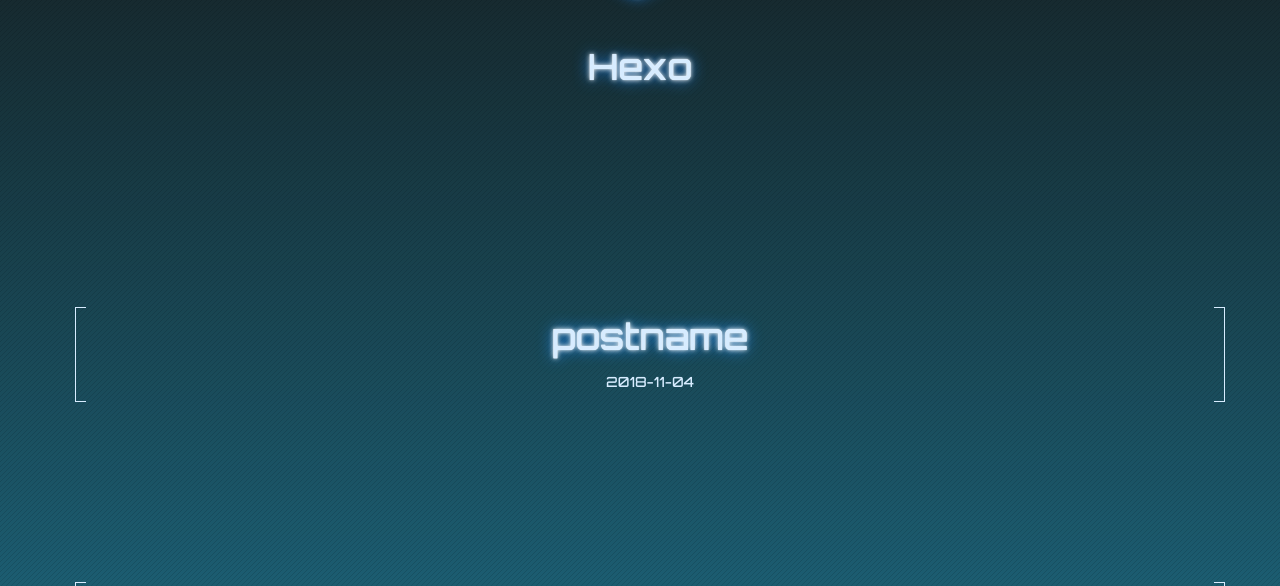
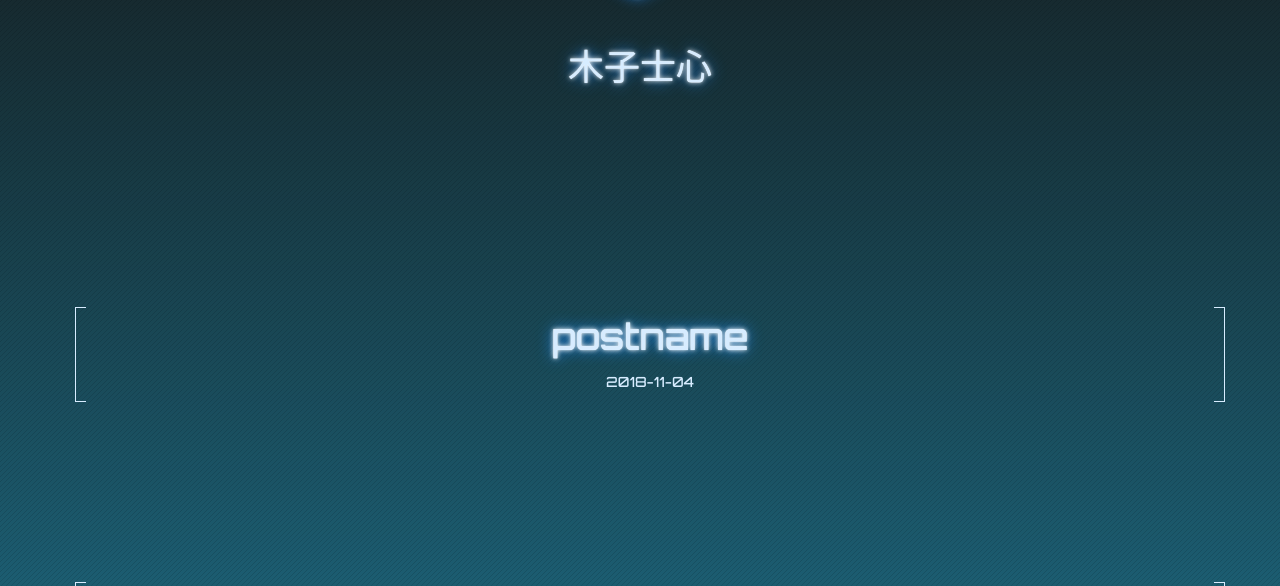
Before and after one commit to lizhi521/lizhi521.github.io, a plain HTML site: page index.html in a window 1280 px wide. Shown: the part 163-749 px from the top of the page. Drawn offline with nearby package versions, Linux system fonts and the light colour scheme.

Commit message:
Site updated: 2018-11-04 18:46:45

```diff
--- a/index.html
+++ b/index.html
@@ -13,19 +13,19 @@
 
     <!--Author-->
 
-        <meta name="author" content="John Doe">
+        <meta name="author" content="李志">
 
 
     <!--Open Graph Title-->
 
-        <meta property="og:title" content="Hexo">
+        <meta property="og:title" content="木子士心">
 
 
     <!--Open Graph Description-->
 
 
     <!--Open Graph Site Name-->
-    <meta property="og:site_name" content="Hexo">
+    <meta property="og:site_name" content="木子士心">
 
     <!--Type page-->
 
@@ -40,7 +40,7 @@
 
     <!-- Title -->
 
-    <title>Hexo</title>
+    <title>木子士心</title>
 
     <!-- Bootstrap Core CSS -->
     <link rel="stylesheet" href="//maxcdn.bootstrapcdn.com/bootstrap/4.0.0-alpha.2/css/bootstrap.min.css" integrity="sha384-y3tfxAZXuh4HwSYylfB+J125MxIs6mR5FOHamPBG064zB+AFeWH94NdvaCBm8qnd" crossorigin="anonymous">
@@ -135,7 +135,7 @@
     <div class="logo">
         <a href="/"><i class="logo-icon fa fa-cube" aria-hidden="true"></i></a>
 
-            <h1 id="main-title" class="title">Hexo</h1>
+            <h1 id="main-title" class="title">木子士心</h1>
 
     </div>
 </header>
```
Also changed, not shown: 2018/11/03/hello-world/index.html (+3 -3 lines), 2018/11/04/postname/index.html (+3 -3 lines), archives/2018/11/index.html (+4 -4 lines), archives/2018/index.html (+4 -4 lines), archives/index.html (+4 -4 lines).
